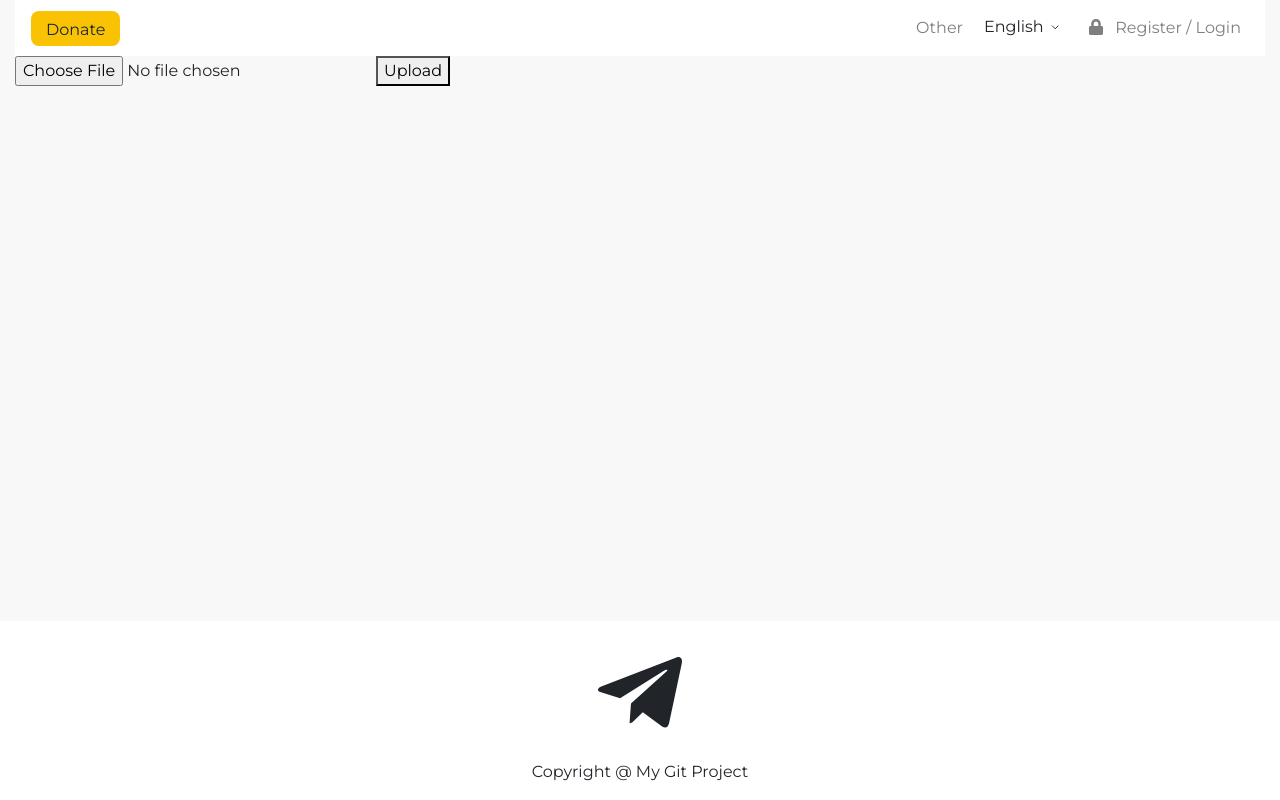
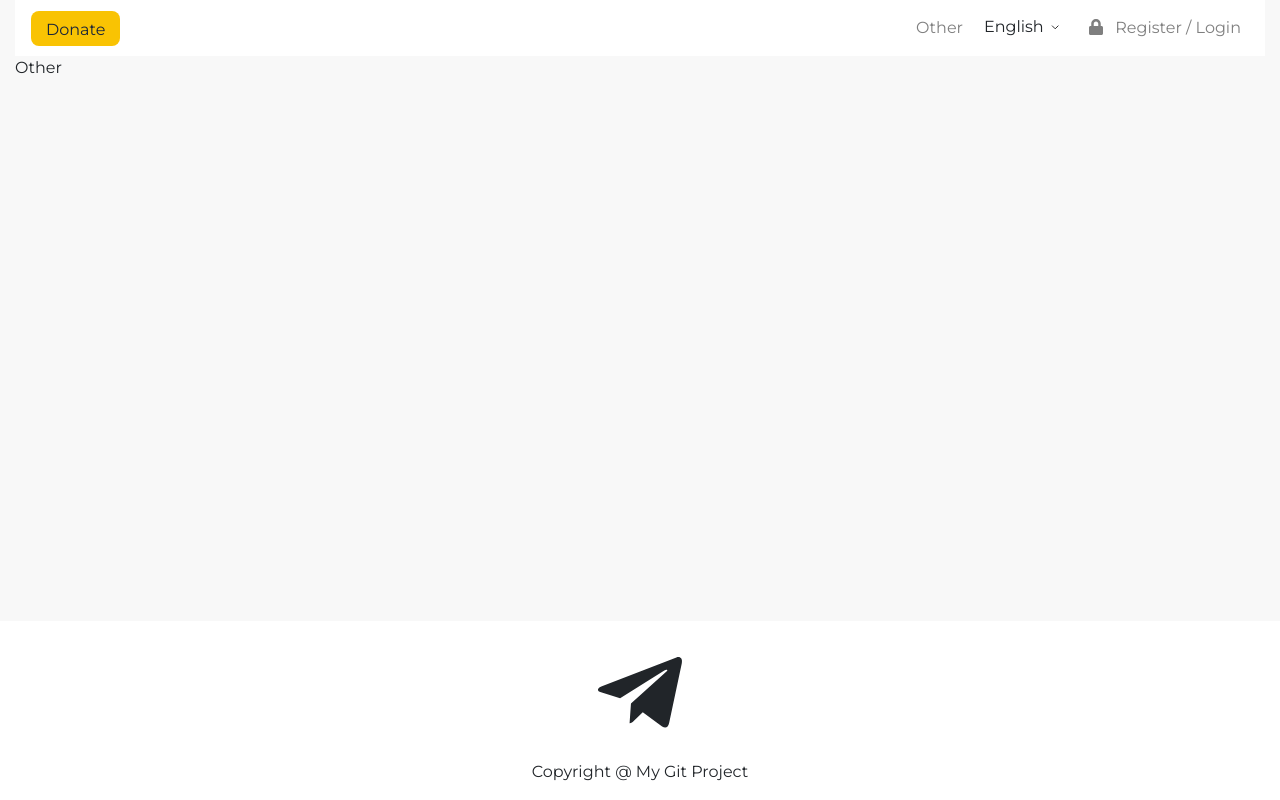
Before and after one commit to danielgreendev/react-master, a React (Create React App) app in the folder client/: page /other in a window 1280 px wide. Built offline with nearby package versions, Linux system fonts and the light colour scheme.

Commit message:
feat: new regex function

```diff
--- a/client/src/component/other/Other.js
+++ b/client/src/component/other/Other.js
@@ -1,35 +1,19 @@
-import React, { Component } from 'react';
-import axios from 'axios';
+import React, { Component } from 'react'
 
+export default class Other extends Component {
+    render() {
+        const regex = /^(?=.*[A-Z])(?=.*\d)(?=.*[!@#$%^&*()_+])[A-Za-z\d!@#$%^&*()_+]{8,}$/;
+        const myString = "MyString123!";
+        if (regex.test(myString)) {
+            console.log("The string contains at least one uppercase letter, number, and special character.");
+        } else {
+            console.log("The string does not contain at least one uppercase letter, number, or special character.");
+        }
 
-class Other extends Component {
-    state = {
-        selectedFile: null,
-    }
-    fileSelectedHandler = event => {
-        this.setState({
-            selectedFile: event.target.files[0]
-        });
-    }
-    fileUploadHandler = () => {
-        const formData = new FormData();
-        formData.append('file', this.state.selectedFile);
-        axios.post('/api/upload', formData, {
-            headers: {
-                'Content-Type': 'multipart/form-data'
-            }
-        }).then(res => {
-            console.log(res);
-        });
-        console.log(formData)
-    }
-    render() {
         return (
             <div>
-                <input type="file" onChange={this.fileSelectedHandler} />
-                <button onClick={this.fileUploadHandler}>Upload</button>
+                Other
             </div>
-        );
+        )
     }
 }
-export default Other;
```
